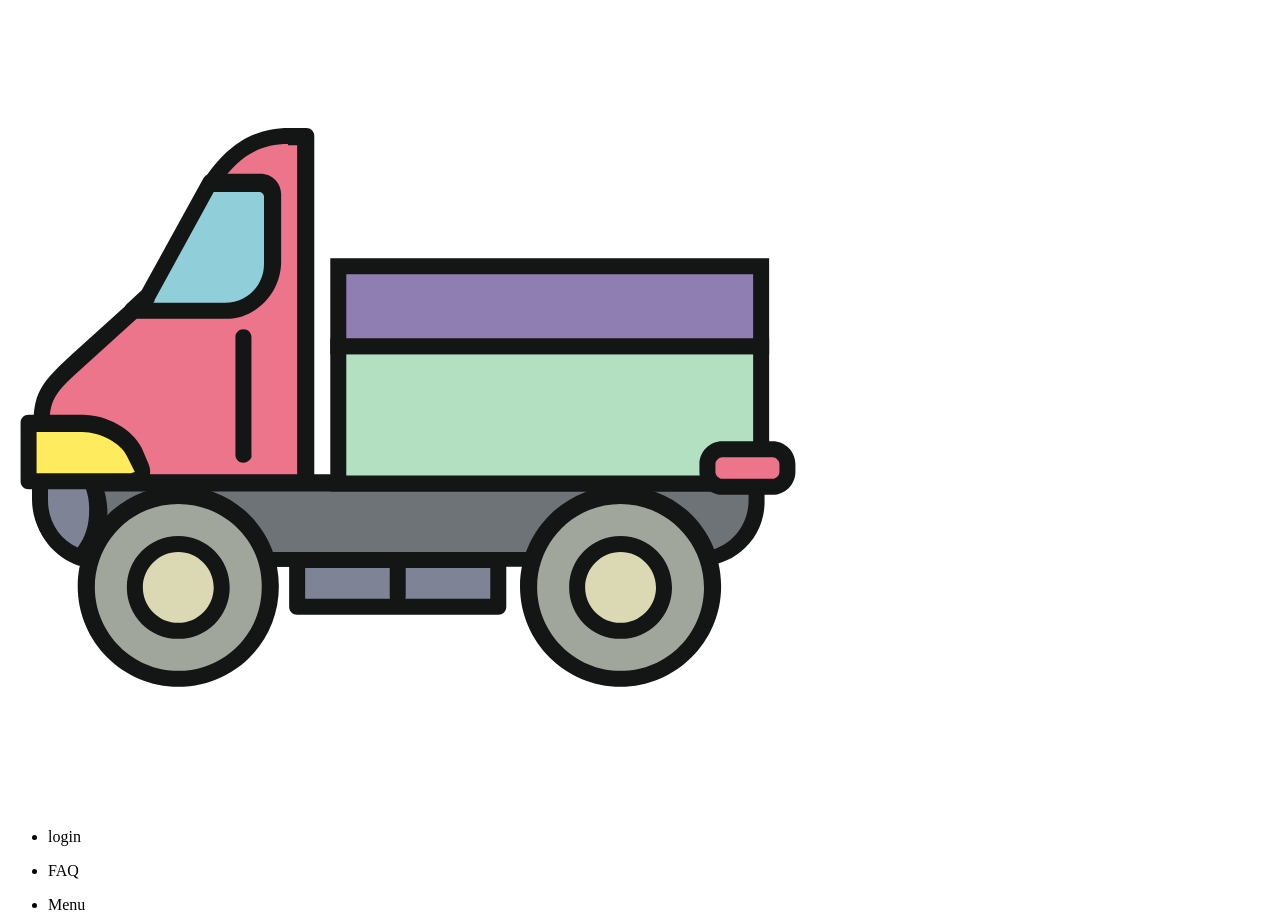
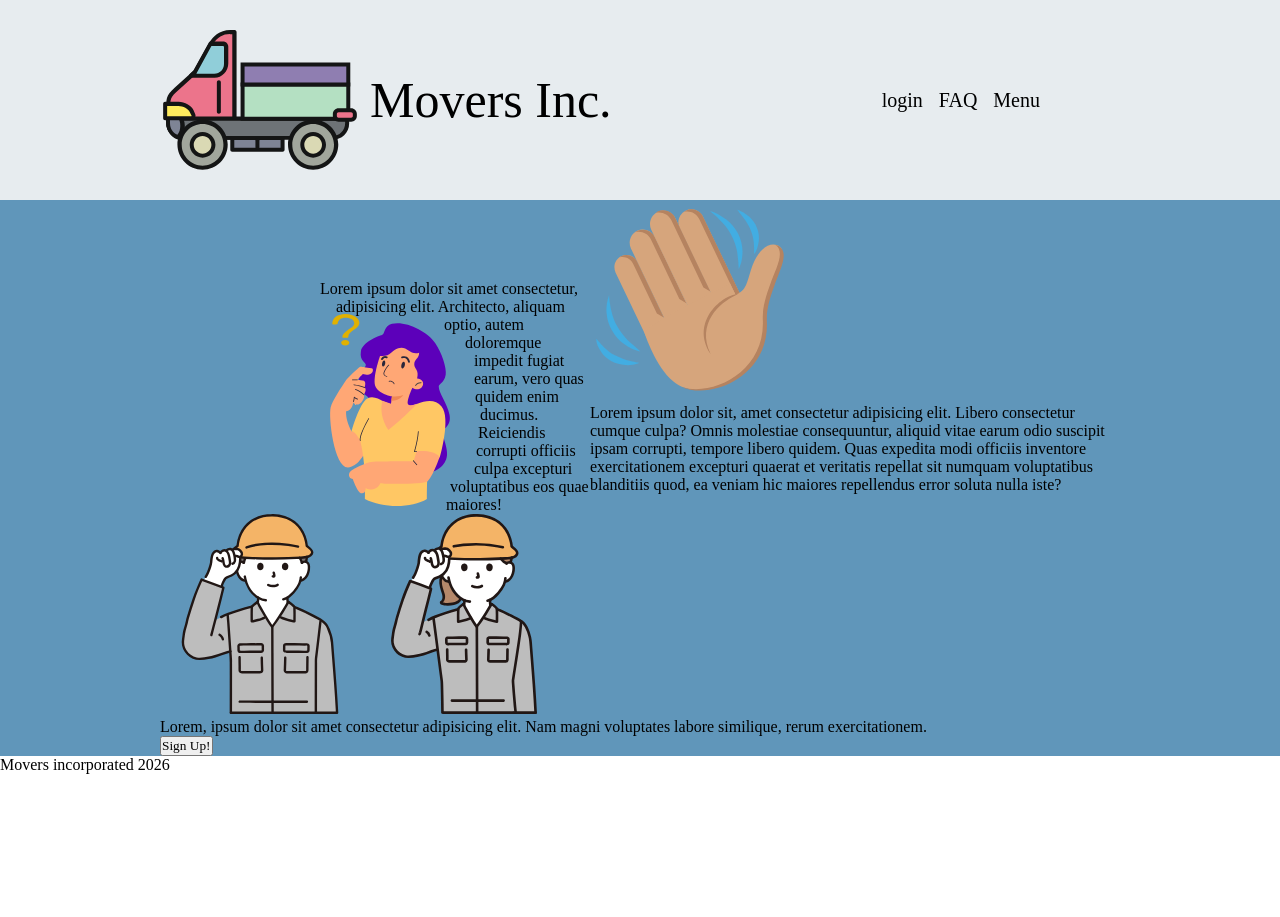
Before and after one commit to AustinRicafort17/webdevpractice1, a plain HTML site: page index.html in a window 1280 px wide. Shown: the top 917 px of the page. After the commit the page ends 800 px from the top, so only its background shows below. Drawn offline with Linux system fonts and the light colour scheme; a web font is replaced by a local one.

Commit message:
kinda? solved my text float promlem

```diff
--- a/index.html
+++ b/index.html
@@ -5,26 +5,32 @@
     <meta name="viewport" content="width=device-width, initial-scale=1.0">
     <title>Landing Page Practice1</title>
     <link rel="stylesheet" href="style.css">
+    <link rel="preconnect" href="https://fonts.googleapis.com">
+    <link rel="preconnect" href="https://fonts.gstatic.com" crossorigin>
+    <link href="https://fonts.googleapis.com/css2?family=Mochiy+Pop+One&display=swap" rel="stylesheet">
 </head>
 <body>
 
 <header>
-    <img src="pics/small-truck-svgrepo-com.svg" alt="logo">
+    <div class="logo">
+        <img src="pics/small-truck-svgrepo-com.svg"  alt="logo">
+        <p>Movers Inc.</p>
+    </div>
 
     <div class="links">
         <ul>
             <li>
-                <p>login</p>
+                <a href="https://www.youtube.com/watch?v=dQw4w9WgXcQ" target="_blank">login</a>
             </li>
             <li>
-                <p>
+                <a href="https://www.youtube.com/watch?v=dQw4w9WgXcQ" target="_blank">
                     FAQ
-                </p>
+                </a >
             </li>
             <li>
-                <p>
+                <a href="https://www.youtube.com/watch?v=dQw4w9WgXcQ" target="_blank">
                     Menu
-                </p>
+                </a>
             </li>
         </ul>
     </div>
@@ -37,23 +43,34 @@
     <div class="main">
         <div class="customer-need">
 
-            <img src="pics/avatar-thinking-4-svgrepo-com.svg" alt="customer">
+            <img src="pics/avatar-thinking-4-svgrepo-com.svg" class="customer" alt="customer">
             <p>
-
+                Lorem ipsum dolor sit amet consectetur, adipisicing elit. Architecto, aliquam optio, autem doloremque impedit fugiat earum, vero quas quidem enim ducimus. Reiciendis corrupti officiis culpa excepturi voluptatibus eos quae maiores!
             </p>
         </div>
 
         <div class="company-goal">
-            <img src="pics/waving-hand-medium-skin-tone-svgrepo-com.svg" alt="waving hand">
+            <img src="pics/waving-hand-medium-skin-tone-svgrepo-com.svg" class="company" alt="waving hand">
             <p>
-
+                Lorem ipsum dolor sit, amet consectetur adipisicing elit. Libero consectetur cumque culpa? Omnis molestiae consequuntur, aliquid vitae earum odio suscipit ipsam corrupti, tempore libero quidem. Quas expedita modi officiis inventore exercitationem excepturi quaerat et veritatis repellat sit numquam voluptatibus blanditiis quod, ea veniam hic maiores repellendus error soluta nulla iste?
             </p>
         </div>
 
     </div>
 
     <div class="call-to-action">
-
+        <div class="workers">
+            <img id="male-worker" src="pics/male-worker.svg" alt="male worker">
+            <img src="pics/female-worker-upper-body-svgrepo-com.svg" alt="female worker">
+        </div>
+        <div class="sign-up-box">
+            <p>
+                Lorem, ipsum dolor sit amet consectetur adipisicing elit. Nam magni voluptates labore similique, rerum exercitationem.
+            </p>
+            <button>
+                Sign Up!
+            </button>
+        </div>
     </div>
 
 </div>
@@ -61,6 +78,9 @@
 
 <footer>
 
+    <p>
+        Movers incorporated 2026
+    </p>
 
 </footer>
 
--- a/style.css
+++ b/style.css
@@ -0,0 +1,75 @@
+*{
+    padding: 0;
+    margin: 0;
+    box-sizing: border-box;
+    font-family:Mochiy Pop One;
+
+}
+
+
+
+img {
+    height: 200px;
+}
+
+header{
+    background-color: #e7ecef;
+    padding-left: 10em;
+    padding-right: 15em;
+    display: flex;
+    justify-content: space-between;
+}
+
+    .logo{
+
+        display: flex;
+        align-items: center;
+    }
+        .logo p{
+            margin-left: .2em;
+            font-family:Mochiy Pop One;
+            font-size: 50px;
+        }
+
+        .links{
+            display: flex;
+            align-items: center;
+             text-decoration: none;
+        }
+            .links ul{
+                display: flex;
+                list-style-type: none;
+                gap: 1rem;
+
+            }
+            .links a{
+                font-size: 20px;
+                text-decoration: none;
+                color: black;
+            }
+
+.content{
+    background-color: #6096ba;
+    padding-left: 10em;
+    padding-right: 10em;
+}
+
+    .main{
+        display: flex;
+    }
+        .customer-need{
+            margin-top: 5em;
+            margin-left: 5em;
+            width: 50%;
+
+        }
+            .customer{
+                width: 300px;
+                float: left;
+                shape-outside: url(pics/avatar-thinking-4-svgrepo-com.svg);
+                margin-top: 30px ;
+                margin-right: 50px;
+            }
+                .customer-need p{
+                    padding-left: 80px;
+                }
```
